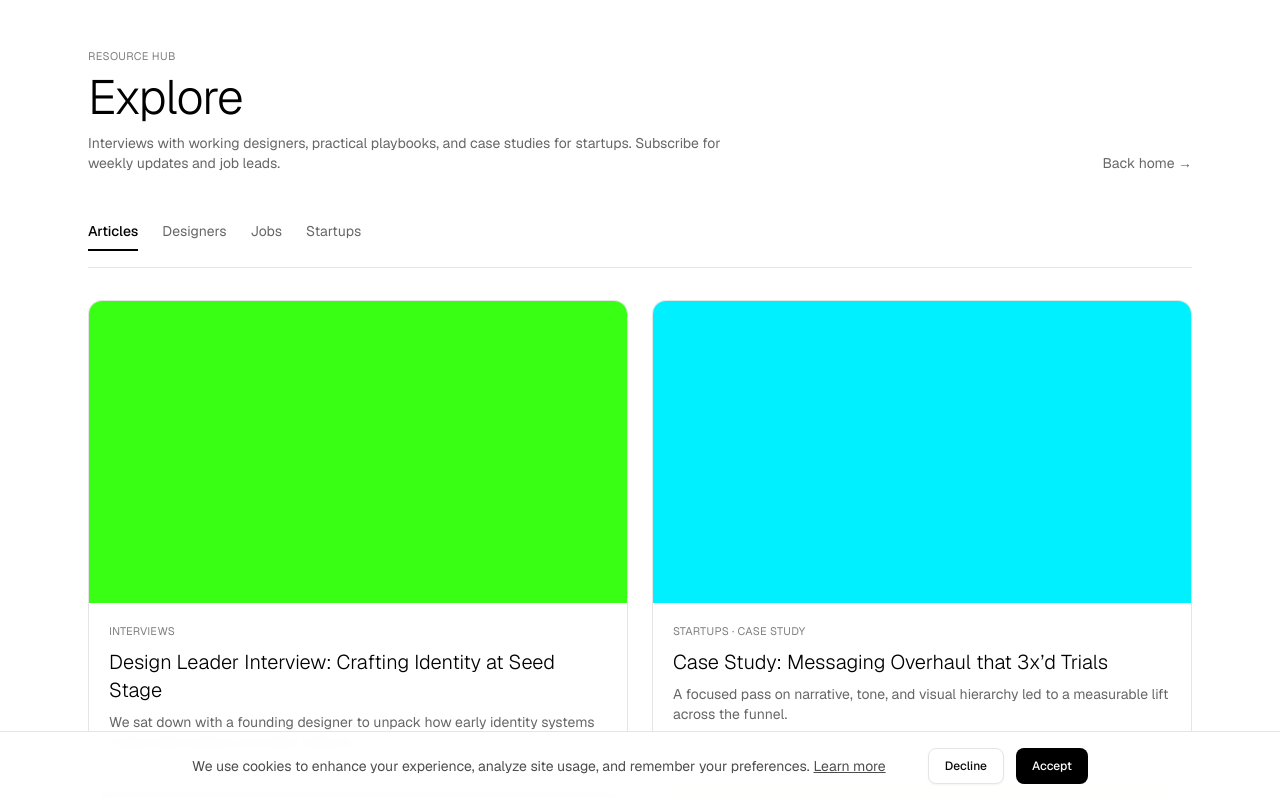
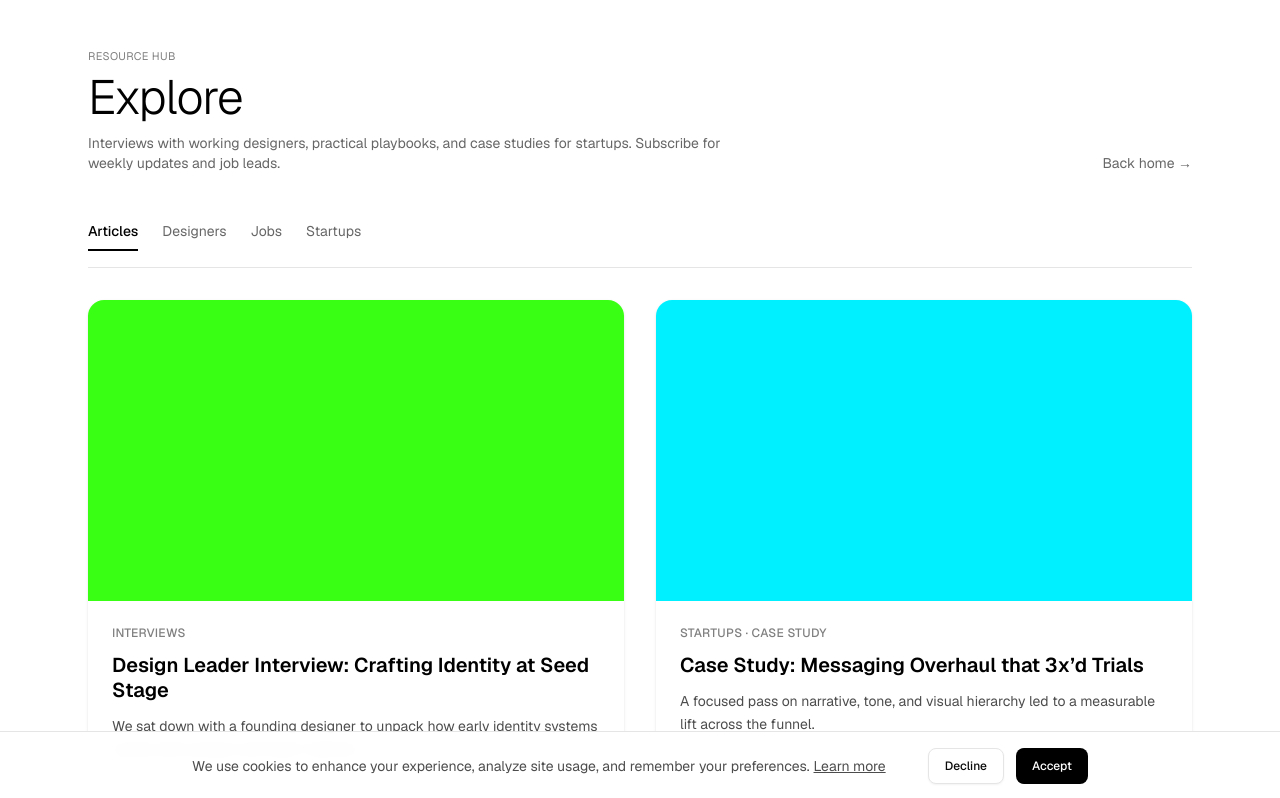
Before and after one commit to sailorjacob/designforstartups, a Next.js app: page /explore in a window 1280 px wide. Shown: the top 798 px of the page. Built offline with nearby package versions, Linux system fonts and the light colour scheme.

Commit message:
Modernize Explore page: remove RSS, improve card styling inspired by modern blog layouts

```diff
--- a/app/explore/page.tsx
+++ b/app/explore/page.tsx
@@ -30,25 +30,25 @@ export default function ExplorePage() {
         </div>
 
         {/* Featured 2x2 grid */}
-        <section className="mb-10">
-          <div className="grid gap-6 sm:grid-cols-2">
+        <section className="mb-12">
+          <div className="grid gap-8 sm:grid-cols-2">
             {DEMO_POSTS.slice(0, 4).map((post, idx) => (
-              <article key={post.slug} className="overflow-hidden rounded-xl border border-black/10 bg-white/70 backdrop-blur">
-                <Link href={`/explore/${post.slug}`} className="group block">
-                  <div className="aspect-[16/9] w-full overflow-hidden bg-black/5">
+              <article key={post.slug} className="group overflow-hidden rounded-2xl bg-white shadow-sm transition-shadow hover:shadow-md">
+                <Link href={`/explore/${post.slug}`} className="block">
+                  <div className="aspect-[16/9] w-full overflow-hidden">
                     <div
-                      className="h-full w-full transition-transform duration-300 group-hover:scale-[1.03]"
+                      className="h-full w-full transition-transform duration-500 group-hover:scale-105"
                       style={{ backgroundColor: neonColors[idx % neonColors.length] }}
                       aria-hidden
                     />
                   </div>
                 </Link>
-                <div className="p-4 sm:p-5">
-                  <div className="mb-2 text-[11px] uppercase tracking-wide text-black/50">{post.tags.join(" · ")}</div>
-                  <Link href={`/explore/${post.slug}`} className="hover:underline">
-                    <h3 className="mb-2 text-lg sm:text-xl font-light text-black">{post.title}</h3>
+                <div className="p-6">
+                  <div className="mb-3 text-xs font-medium uppercase tracking-wide text-black/50">{post.tags.join(" · ")}</div>
+                  <Link href={`/explore/${post.slug}`} className="group-hover:text-black/80">
+                    <h3 className="mb-3 text-xl font-semibold leading-tight text-black">{post.title}</h3>
                   </Link>
-                  <p className="text-sm text-black/60">{post.excerpt}</p>
+                  <p className="text-sm leading-relaxed text-black/70">{post.excerpt}</p>
                 </div>
               </article>
             ))}
@@ -57,28 +57,27 @@ export default function ExplorePage() {
 
         {/* All posts */}
         <section className="mb-16">
-          <div className="mb-4 flex items-center justify-between">
+          <div className="mb-6">
             <h3 className="text-sm uppercase tracking-wide text-black/50">Latest</h3>
-            <Link href="/api/rss" className="text-xs text-black/60 hover:text-black">RSS</Link>
           </div>
-          <div className="grid gap-6 sm:grid-cols-2 lg:grid-cols-3">
+          <div className="grid gap-8 sm:grid-cols-2 lg:grid-cols-3">
             {DEMO_POSTS.slice(4).map((post, idx) => (
-              <article key={post.slug} className="overflow-hidden rounded-xl border border-black/10 bg-white/70 backdrop-blur transition-shadow hover:shadow-sm">
-                <Link href={`/explore/${post.slug}`} className="group block">
-                  <div className="aspect-[16/10] w-full overflow-hidden bg-black/5">
+              <article key={post.slug} className="group overflow-hidden rounded-2xl bg-white shadow-sm transition-shadow hover:shadow-md">
+                <Link href={`/explore/${post.slug}`} className="block">
+                  <div className="aspect-[16/10] w-full overflow-hidden">
                     <div
-                      className="h-full w-full transition-transform duration-300 group-hover:scale-[1.03]"
-                      style={{ backgroundColor: neonColors[idx % neonColors.length] }}
+                      className="h-full w-full transition-transform duration-500 group-hover:scale-105"
+                      style={{ backgroundColor: neonColors[(idx + 4) % neonColors.length] }}
                       aria-hidden
                     />
                   </div>
                 </Link>
-                <div className="p-4 sm:p-5">
-                  <div className="mb-2 text-[11px] uppercase tracking-wide text-black/50">{post.tags.join(" · ")}</div>
-                  <Link href={`/explore/${post.slug}`} className="hover:underline">
-                    <h4 className="mb-2 text-lg sm:text-xl font-light text-black">{post.title}</h4>
+                <div className="p-5">
+                  <div className="mb-3 text-xs font-medium uppercase tracking-wide text-black/50">{post.tags.join(" · ")}</div>
+                  <Link href={`/explore/${post.slug}`} className="group-hover:text-black/80">
+                    <h4 className="mb-2 text-lg font-semibold leading-tight text-black">{post.title}</h4>
                   </Link>
-                  <p className="text-sm text-black/60">{post.excerpt}</p>
+                  <p className="text-sm leading-relaxed text-black/70">{post.excerpt}</p>
                 </div>
               </article>
             ))}
```
